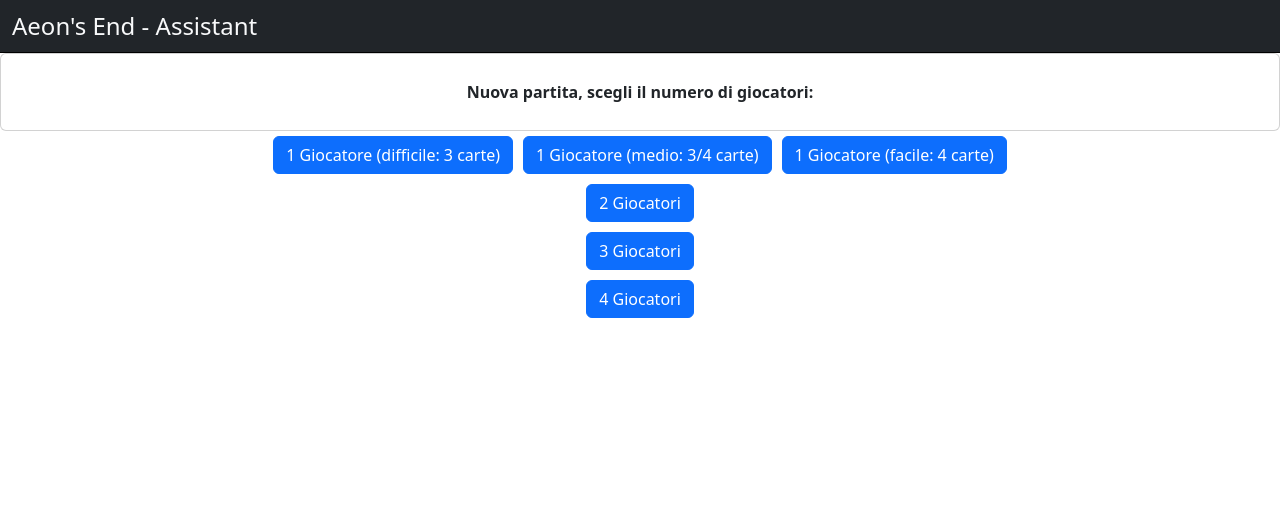
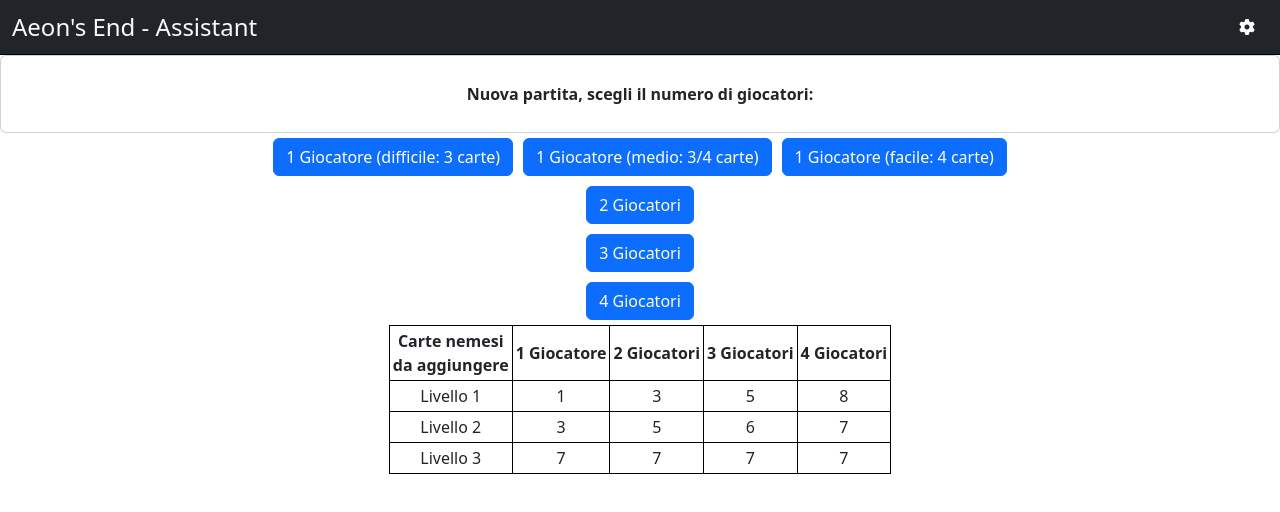
Before and after one commit to bartoleo/aeons-end-assistant, a Vue app: page / in a window 1280 px wide. Shown: the top 512 px of the page. Built offline with nearby package versions, Linux system fonts and the light colour scheme.

Commit message:
[UPD]added configuration page

```diff
--- a/src/App.vue
+++ b/src/App.vue
@@ -4,11 +4,13 @@
 import { store } from './store.js';
 import NewGame from './components/NewGame.vue';
 import Game from './components/Game.vue';
+import Config from './components/Config.vue';
 import NotFound from './components/NotFound.vue';
 
 const routes = {
   '/': NewGame,
   '/game': Game,
+  '/config': Config,
   //'/about': About,
 };
 
@@ -19,10 +21,11 @@
 });
 
 onMounted(() => {
+
   if (!store.initialized){
     store.load();
   }
-  console.log(store);
+
   if (store.players != '0') {
     window.location.hash = '/game';
   } else {
--- /dev/null
+++ b/src/components/Config.vue
@@ -0,0 +1,56 @@
+<script setup>
+import { ref, computed, watch, onMounted } from 'vue';
+import { store } from '../store.js';
+
+const audioVolume = ref(store.audioVolume);
+
+watch(audioVolume, (newValue, oldValue) => {
+  store.setValues({
+    audioVolume: newValue,
+  });
+});
+
+const exit = (players) => {
+  if (store.players != '0') {
+    window.location.hash = '/game';
+  } else {
+    window.location.hash = '/';
+  }
+};
+
+</script>
+
+<template>
+  <nav class="navbar sticky-top bg-dark">
+    <div class="container-fluid">
+        <span class="fs-4 text-light">Aeon's End - Assistant</span>
+    </div>
+  </nav>
+
+  <div class="card">
+    <div class="card-body new-game-info" >
+      Impostazioni
+    </div>
+  </div>
+
+  <div>
+    <div>
+      <label for="audioVolume">Volume</label>
+    </div>
+    <div>
+      <input class="audioVolume-slider" type="range" id="audioVolume" name="audioVolume"
+      v-model="audioVolume"
+      min="0" max="1" step="0.05" >
+    </div>
+  </div>
+
+
+  <div class="setup-buttons">
+    <button class="btn btn-primary" type="button" @click="exit()">Ok</button>
+  </div>
+
+</template>
+
+<style scoped>
+
+</style>
--- a/src/components/Game.vue
+++ b/src/components/Game.vue
@@ -123,7 +123,7 @@
     turnOrderPlayed: [],
   });
 
-  recalculateNemesisDeckText();3
+  recalculateNemesisDeckText();
 
   if (store.audio){
     const audioFile = new Audio('sounds/shuffle.wav');
@@ -283,6 +283,9 @@
   });
 }
 
+const config = () => {
+  window.location.hash = '/config';
+}
 
 const shuffleTurnOrderDeck = () => {
   if (window.confirm('Confermi di rimischiare il mazzo ordine di turno?')) {
@@ -382,6 +385,7 @@
       <span class="fs-4 text-light">Aeon's End - Assistant</span>
       <span class="fs-4 text-light header-small">Giocatori: <span class="value">{{ store.players }}</span> - Turn: <span class="value">{{ store.turn }}</span></span>
       <span class="game-button-bar">
+        <button class="btn btn-primary-outline" type="button" @click="config"><i class="fas fa-gear"></i></button>
         <button class="btn btn-primary-outline" type="button" @click="toggleViewHistory"><i v-if="viewHistory==true" class="fas fa-table-list"></i><i v-if="viewHistory==false" class="fas fa-table-list icon-crossed"></i></button>
         <button class="btn btn-primary-outline" type="button" @click="toggleAudio"><i v-if="audio==true" class="fas fa-volume-high"></i><i v-if="audio==false" class="fas fa-volume-xmark"></i></button>
         <button class="btn btn-danger" type="button" @click="reset"><i class="fas fa-circle-xmark"></i> Reset</button>
--- a/src/components/NewGame.vue
+++ b/src/components/NewGame.vue
@@ -5,6 +5,10 @@
 defineProps({
   title: String,
 });
+
+const config = () => {
+  window.location.hash = '/config';
+}
 
 const startGame = (players) => {
   const orderDeck = {
@@ -37,6 +41,9 @@
   <nav class="navbar sticky-top bg-dark">
     <div class="container-fluid">
         <span class="fs-4 text-light">Aeon's End - Assistant</span>
+        <span class="game-button-bar">
+          <button class="btn btn-primary-outline" type="button" @click="config"><i class="fas fa-gear"></i></button>
+        </span>
     </div>
   </nav>
 
@@ -63,6 +70,84 @@
   <div class="new-game-buttons">
     <button class="btn btn-primary" type="button" @click="startGame('4')">4 Giocatori</button>
   </div>
+
+  <div class="setup-nemesis">
+    <table class="table-setup-nemesis">
+      <thead>
+        <tr>
+          <th>
+            Carte nemesi<br/>da aggiungere
+          </th>
+          <th>
+            1 Giocatore
+          </th>
+          <th>
+            2 Giocatori
+          </th>
+          <th>
+            3 Giocatori
+          </th>
+          <th>
+            4 Giocatori
+          </th>
+        </tr>
+      </thead>
+      <tbody>
+        <tr>
+          <td>
+          Livello 1
+          </td>
+          <td>
+            1
+          </td>
+          <td>
+            3
+          </td>
+          <td>
+            5
+          </td>
+          <td>
+            8
+          </td>
+        </tr>
+        <tr>
+          <td>
+          Livello 2
+          </td>
+          <td>
+            3
+          </td>
+          <td>
+            5
+          </td>
+          <td>
+            6
+          </td>
+          <td>
+            7
+          </td>
+        </tr>
+        <tr>
+          <td>
+          Livello 3
+          </td>
+          <td>
+            7
+          </td>
+          <td>
+            7
+          </td>
+          <td>
+            7
+          </td>
+          <td>
+            7
+          </td>
+        </tr>
+      </tbody>
+    </table>
+  </div>
+
 </template>
 
 <style scoped>
--- a/src/style.css
+++ b/src/style.css
@@ -353,6 +353,24 @@
   top: -7px;
 }
 
+.setup-nemesis {
+}
+
+.table-setup-nemesis {
+  margin: 0 auto; /* or margin: 0 auto 0 auto */
+  text-align: center;
+  border-collapse: collapse;
+}
+
+.table-setup-nemesis th, .table-setup-nemesis td{
+  padding: 3px;
+  border: 1px solid black;
+}
+
+.audioVolume-slider{
+  width: 200px;
+}
+
 @media only screen and (max-width: 600px) {
   .navbar{
     zoom: 50%;
@@ -382,4 +400,5 @@
     font-size: 8px;
     padding: 0 2px 0 2px;
   }
+
 }
```
Also changed, not shown: 1 other file (tests, documents, lock files or other folders).
